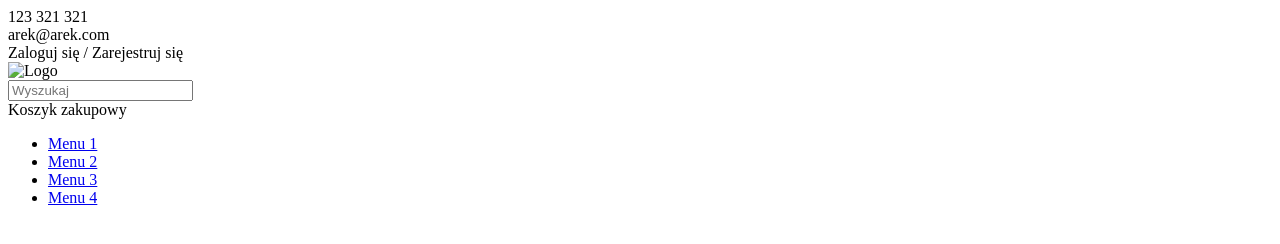
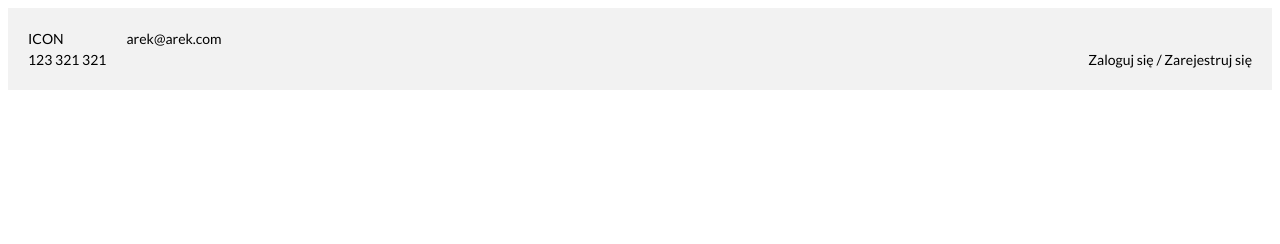
Before and after one commit to arkniecikowski/header-task, a plain HTML site: page index.html in a window 1280 px wide. Drawn offline with nearby package versions, Linux system fonts and the light colour scheme.

Commit message:
added less basic files

```diff
--- /dev/null
+++ b/css/_base.less
@@ -0,0 +1,9 @@
+@import "_variables.less";
+
+
+body {
+    font-family: Lato;
+    font-size: 14px;
+    line-height: 1.5;
+    color: @primary-color;
+  }
--- /dev/null
+++ b/css/_state.less
@@ -0,0 +1 @@
+@import "_variables.less";
--- /dev/null
+++ b/css/_variables.less
@@ -0,0 +1,7 @@
+@xs: 600px;
+@sm: 768px;
+@md: 992px;
+@lg: 1200px;
+
+@primary-color:#000000;
+@hover-color:#ecc7d0;
--- /dev/null
+++ b/css/main.less
@@ -0,0 +1,2 @@
+@import "_base";
+@import "modules/_top-container";
--- /dev/null
+++ b/css/modules/_top-container.less
@@ -0,0 +1,36 @@
+@import "../_variables.less";
+
+.top-container {
+    display: flex;
+    flex-direction: column;
+    padding: 20px;
+    background-color: #f2f2f2;
+  }
+
+.contact-container,
+.user-container {
+    display: flex;
+    flex-direction: column;
+    align-items: center;
+}
+
+@media only screen and (min-width: @xs) {
+    .top-container {
+        flex-direction: row;
+        justify-content: space-between;
+      }
+      .contact-container {
+        flex-direction: row;
+        justify-content: space-between;
+        align-items: flex-start;
+        order: 1;
+      }
+      .user-container {
+        justify-content: flex-end;
+        order: 3;
+      }
+
+      .mail {
+        margin-left:20px;
+      }
+}
--- a/index.html
+++ b/index.html
@@ -1,42 +1,24 @@
 <!DOCTYPE html>
 <html>
   <head>
+    <link rel="stylesheet" href="https://fonts.googleapis.com/css?family=Lato">
+    <link rel="stylesheet" href="css/main.css">
   </head>
   <body>
     <header>
       <div class="top-container">
         <div class="contact-container">
-          <div class="number">123 321 321</div>
+          <div class="contact">
+            <div class="contact-icon">ICON</div>
+            <div class="contact-number">123 321 321</div>
+          </div>
           <div class="mail">arek@arek.com</div>
         </div>
-      </div>
-
-      <div class="user-container">
-        <div class="user">Zaloguj się / Zarejestruj się</div>
-      </div>
-
-      <div class="middle-container">
-        <div class="logo">
-          <img src="img/logo.png" alt="Logo" />
-        </div>
-        <div class="search">
-          <input type="text" placeholder="Wyszukaj" />
-        </div>
-        <div class="cart">
-          <div>Koszyk zakupowy</div>
-        </div>
-      </div>
-
-      <div class="bottom-container">
-        <nav>
-          <ul>
-            <li><a href="#">Menu 1</a></li>
-            <li><a href="#">Menu 2</a></li>
-            <li><a href="#">Menu 3</a></li>
-            <li><a href="#">Menu 4</a></li>
-          </ul>
-        </nav>
+        <div class="user-container">
+            <div class="user">Zaloguj się / Zarejestruj się</div>
+          </div>
       </div>
     </header>
   </body>
-</html>
+  <script src="https://cdn.jsdelivr.net/npm/less" ></script>
+  </html>
```
Also changed, not shown: css/main.css (added).
